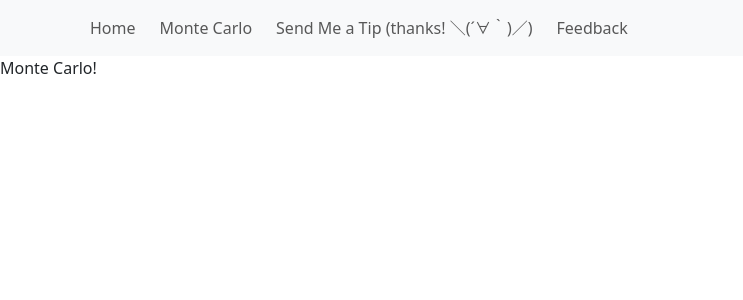
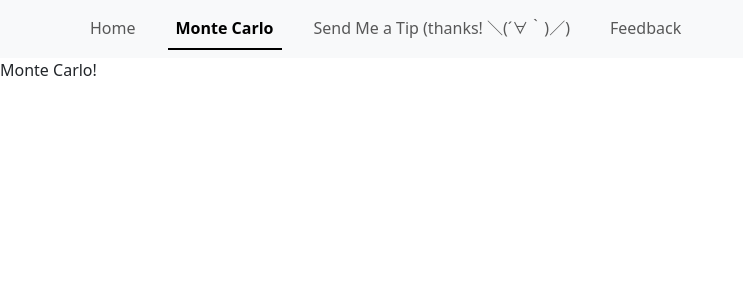
Before and after one commit to jmangel/low-priority-notifications, a React (Create React App) app: page /monte_carlo in a window 1280 px wide. Shown: the top 300 px of the page, without its empty margins (0-743 px from the left). Built offline with nearby package versions, Linux system fonts and the light colour scheme.

Commit message:
Style active nav link

```diff
--- a/src/routes/root.tsx
+++ b/src/routes/root.tsx
@@ -1,16 +1,18 @@
 import { Container, Nav, Navbar } from "react-bootstrap";
-import { Link, Outlet } from "react-router-dom";
+import { Link, Outlet, useLocation } from "react-router-dom";
 
 export default function Root() {
+  const location = useLocation();
+
   return (
     <>
       <Navbar bg="light" expand="md">
         <Container>
           <Navbar.Toggle aria-controls="basic-navbar-nav" />
           <Navbar.Collapse id="basic-navbar-nav">
-            <Nav className="me-auto">
-              <Nav.Link as={Link} className="me-2" to="/">Home</Nav.Link>
-              <Nav.Link as={Link} className="me-2" to="/monte_carlo">Monte Carlo</Nav.Link>
+            <Nav variant="underline" activeKey={location.pathname} className="me-auto">
+              <Nav.Link as={Link} className="me-2" eventKey="/" to="/">Home</Nav.Link>
+              <Nav.Link as={Link} className="me-2" eventKey="/monte_carlo" to="/monte_carlo">Monte Carlo</Nav.Link>
               <Nav.Link as={Link} className="me-2" to="https://venmo.com/u/JohnMangel" target="_blank">Send Me a Tip (thanks! ＼(´∀｀)／)</Nav.Link>
               <Nav.Link as={Link} className="me-2" to="mailto:songscaler+dev-feeback-pretire@gmail.com" target="_blank">Feedback</Nav.Link>
             </Nav>
```
